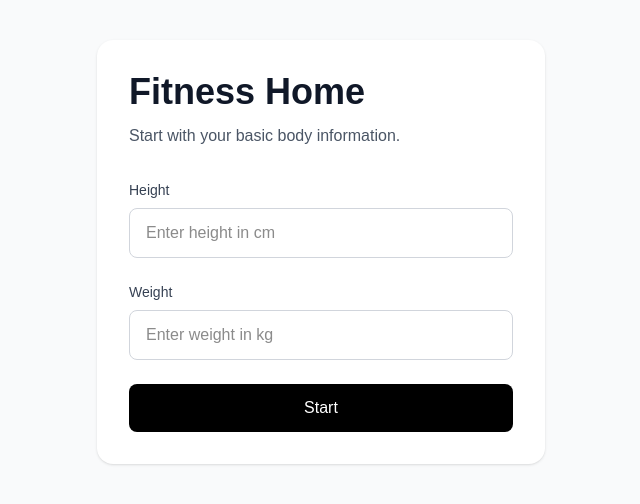
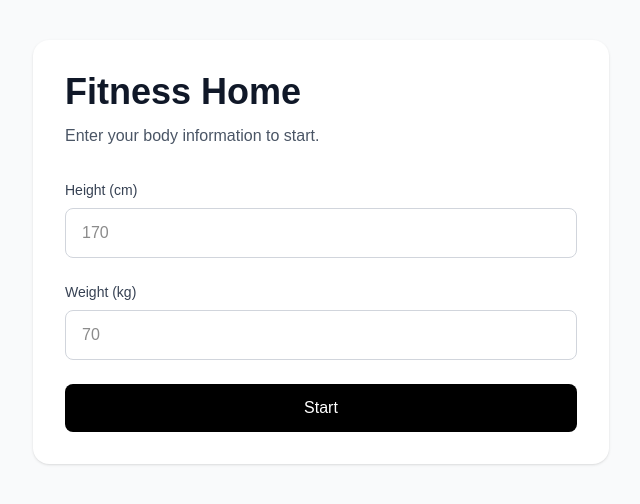
Before and after one commit to maiyikang/fitness-home, a Next.js app: page / in a window 1280 px wide. Shown: the top 504 px of the page, without its empty margins (319-959 px from the left). Built offline with nearby package versions, Linux system fonts and the light colour scheme.

Commit message:
Update page.tsx

```diff
--- a/app/page.tsx
+++ b/app/page.tsx
@@ -10,51 +10,53 @@ export default function Home() {
   const [weight, setWeight] = useState("");
 
   function handleStart() {
-    router.push("/my");
+    localStorage.setItem("height", height);
+    localStorage.setItem("weight", weight);
+
+    router.push("/restaurants");
   }
 
   return (
     <main className="min-h-screen bg-gray-50 px-6 py-10">
-      <section className="mx-auto max-w-md rounded-2xl bg-white p-8 shadow-sm">
+      <section className="mx-auto max-w-xl rounded-2xl bg-white p-8 shadow-sm">
         <h1 className="text-4xl font-bold text-gray-900">
           Fitness Home
         </h1>
 
         <p className="mt-3 text-gray-600">
-          Start with your basic body information.
+          Enter your body information to start.
         </p>
 
         <div className="mt-8 space-y-6">
           <div>
             <label className="block text-sm font-medium text-gray-700">
-              Height
+              Height (cm)
             </label>
 
             <input
               type="number"
               value={height}
-              onChange={(event) => setHeight(event.target.value)}
-              placeholder="Enter height in cm"
+              onChange={(e) => setHeight(e.target.value)}
+              placeholder="170"
               className="mt-2 w-full rounded-lg border border-gray-300 px-4 py-3"
             />
           </div>
 
           <div>
             <label className="block text-sm font-medium text-gray-700">
-              Weight
+              Weight (kg)
             </label>
 
             <input
               type="number"
               value={weight}
-              onChange={(event) => setWeight(event.target.value)}
-              placeholder="Enter weight in kg"
+              onChange={(e) => setWeight(e.target.value)}
+              placeholder="70"
               className="mt-2 w-full rounded-lg border border-gray-300 px-4 py-3"
             />
           </div>
 
           <button
-            type="button"
             onClick={handleStart}
             className="w-full rounded-lg bg-black px-6 py-3 font-medium text-white"
           >
```
